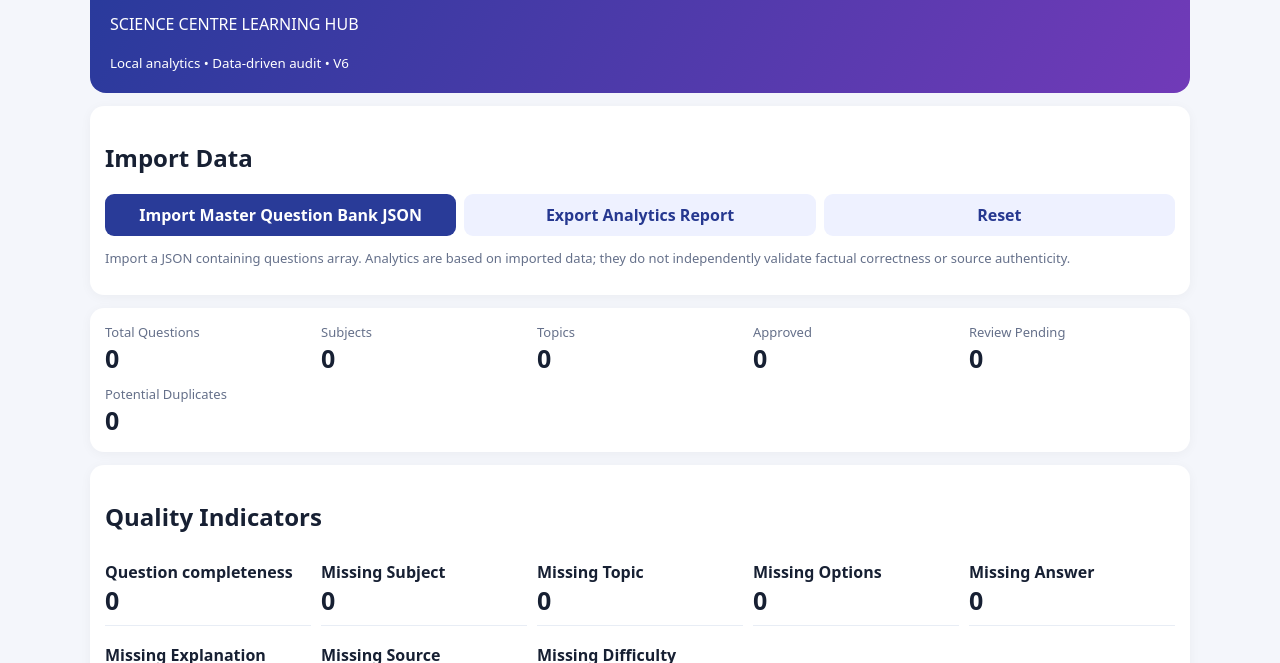
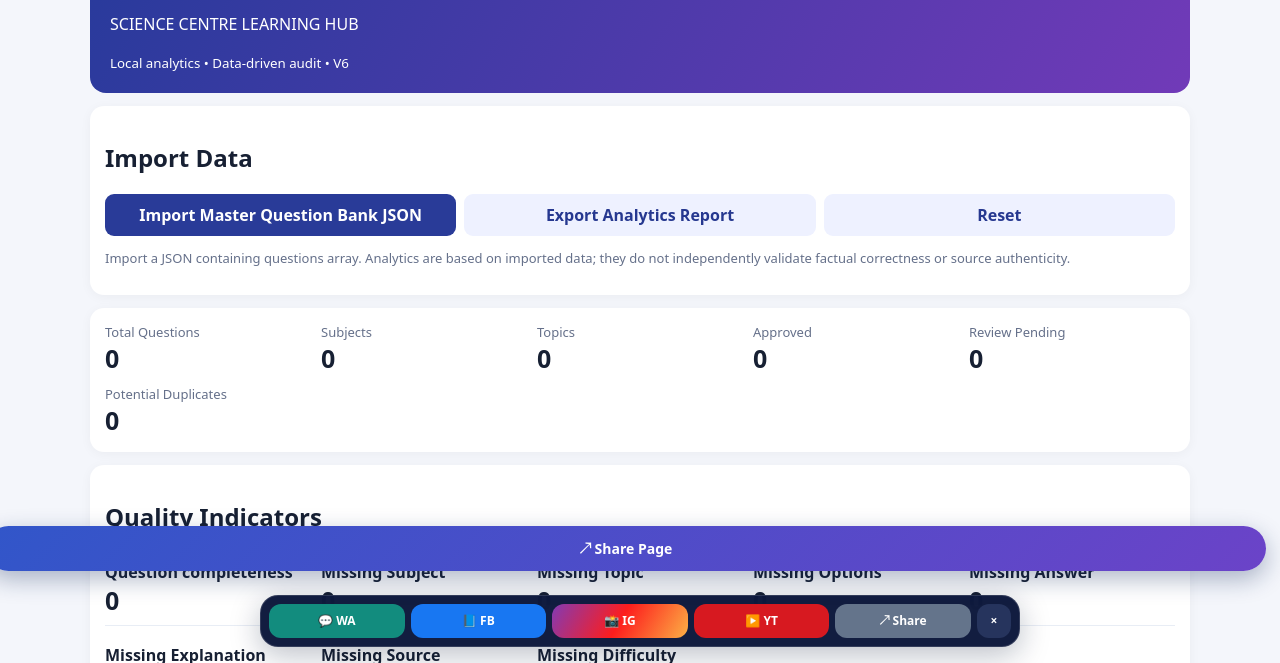
Before and after one commit to VishwendraSir/Home-page, a plain HTML site: page EXAM_BRAHMAStra/QUESTION_BANK_ANALYTICS_V6.html in a window 1280 px wide. Shown: the part 143-806 px from the top of the page. Drawn offline with Linux system fonts and the light colour scheme.

Commit message:
Add global social share system to page

```diff
--- a/EXAM_BRAHMAStra/QUESTION_BANK_ANALYTICS_V6.html
+++ b/EXAM_BRAHMAStra/QUESTION_BANK_ANALYTICS_V6.html
@@ -22,4 +22,5 @@ let scorePer=q=>{let a=[!!val(q,'question'),!!q.subject,!!(q.topic||q.chapter),(
 $('quality').innerHTML='<div class="grid">'+[['Question completeness',miss[0][1]],['Missing Subject',miss[1][1]],['Missing Topic',miss[2][1]],['Missing Options',miss[3][1]],['Missing Answer',miss[4][1]],['Missing Explanation',miss[5][1]],['Missing Source',miss[6][1]],['Missing Difficulty',miss[7][1]]].map(([l,v])=>'<div class="section"><b>'+esc(l)+'</b><div class="stat">'+v+'</div></div>').join('')}
 function exportReport(){if(!qs.length)return alert('Import question bank first');let report={app:'EXAM BRAHMAStra V6 Analytics',generatedAt:new Date().toISOString(),total:qs.length,subjectDistribution:countMap(qs.map(q=>q.subject)),difficultyDistribution:countMap(qs.map(q=>q.difficulty||q.level)),sourceDistribution:countMap(qs.map(q=>q.sourceType||q.classification)),qualityStatusDistribution:countMap(qs.map(q=>q.qualityStatus||'REVIEW_REQUIRED')),potentialDuplicates:qs.length-new Set(qs.map(q=>val(q,'question').toLowerCase().replace(/[^\p{L}\p{N}]/gu,''))).size,missingFields:{question:qs.filter(q=>!val(q,'question')).length,subject:qs.filter(q=>!q.subject).length,topic:qs.filter(q=>!q.topic&&!q.chapter).length,options:qs.filter(q=>(q.options||q.choices||[]).length<2).length,answer:qs.filter(q=>!q.answer&&!q.correctAnswer).length,explanation:qs.filter(q=>!q.explanation&&!q.explanationHindi&&!q.explanationEnglish).length,source:qs.filter(q=>!q.sourceType&&!q.classification).length,difficulty:qs.filter(q=>!q.difficulty&&!q.level).length}};let a=document.createElement('a'),b=new Blob([JSON.stringify(report,null,2)],{type:'application/json'});a.href=URL.createObjectURL(b);a.download='EXAM_BRAHMAStra_V6_Analytics_Report.json';a.click();setTimeout(()=>URL.revokeObjectURL(a.href),1000)}
 function reset(){if(confirm('Dashboard data clear करें?')){qs=[];analyze()}}analyze();
-</script></body></html>
+</script><script defer src="/Home-page/SCIENCE_CENTRE_GLOBAL.js?v=3"></script>
+</body></html>
```
